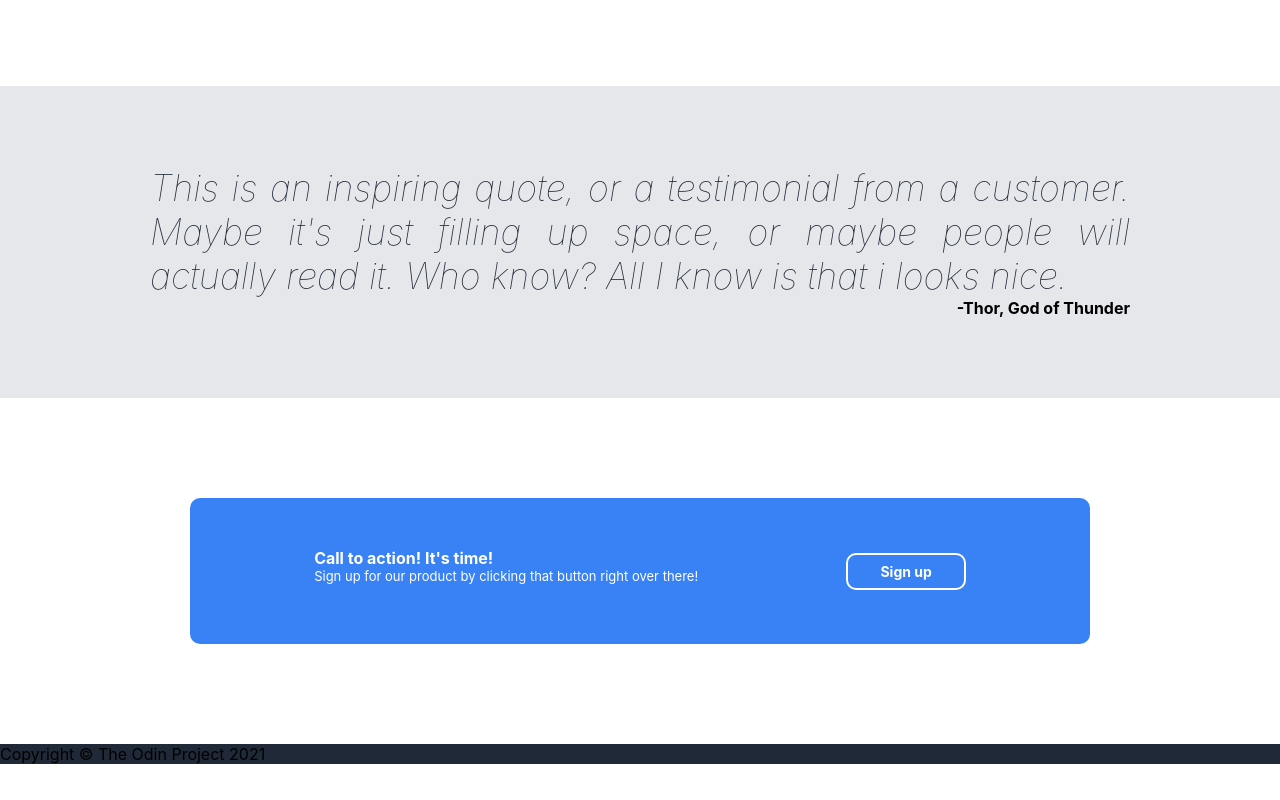
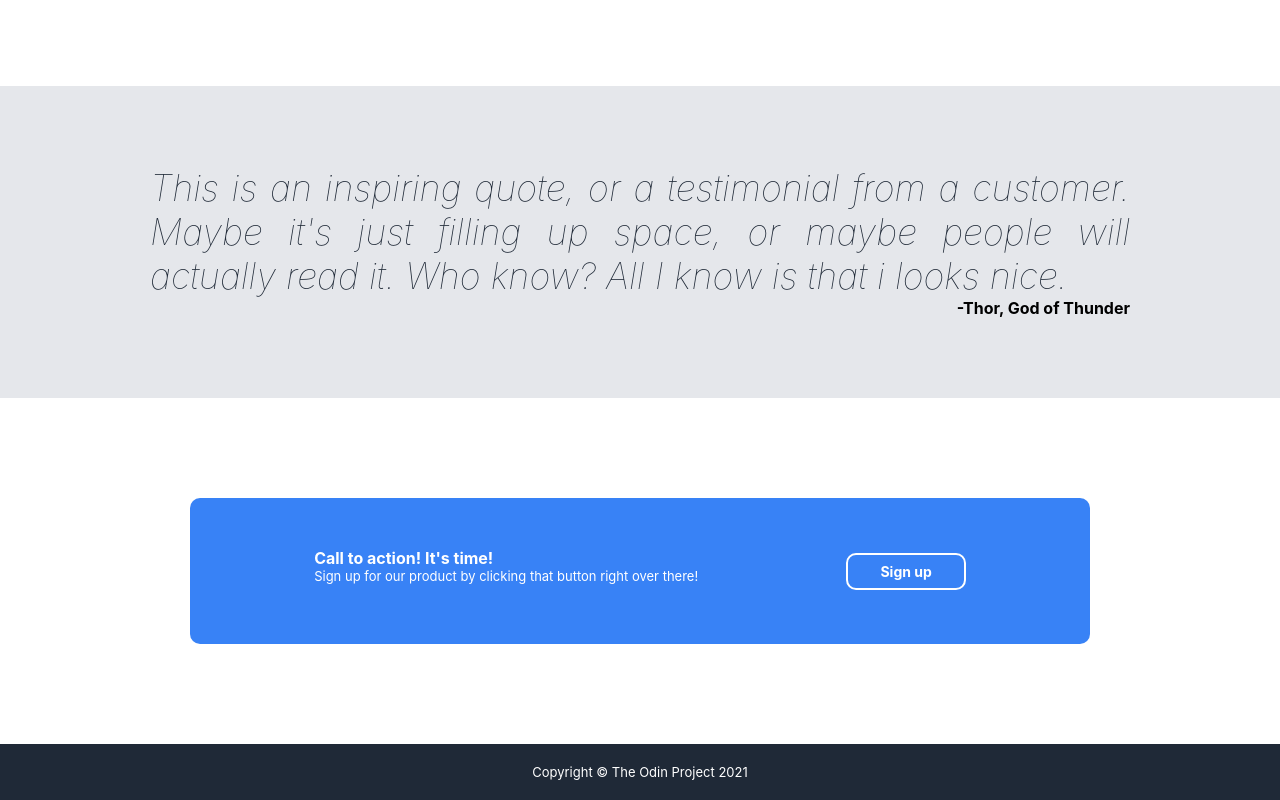
Before and after one commit to drawdejohn/landing-page, a plain HTML site: page index.html in a window 1280 px wide. Shown: the part 861-1661 px from the top of the page. Before the commit the page ends 1625 px from the top, so only its background shows below. Drawn offline with Linux system fonts and the light colour scheme.

Commit message:
Style the footer section

```diff
--- a/styles.css
+++ b/styles.css
@@ -205,3 +205,11 @@ ul {
     font-weight: normal;
     font-size: small;
 }
+
+/* footer */
+.footer {
+    text-align: center;
+    color: white;
+    font-size: small;
+    padding: 20px 0;
+}
```
